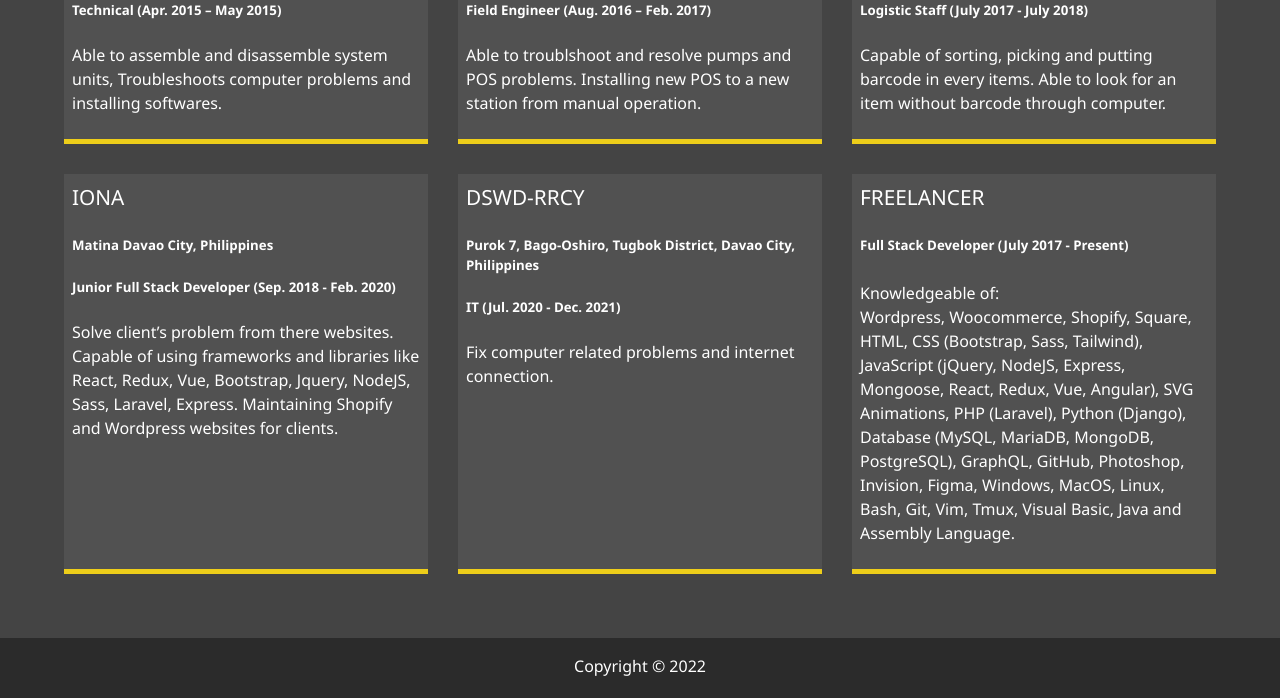
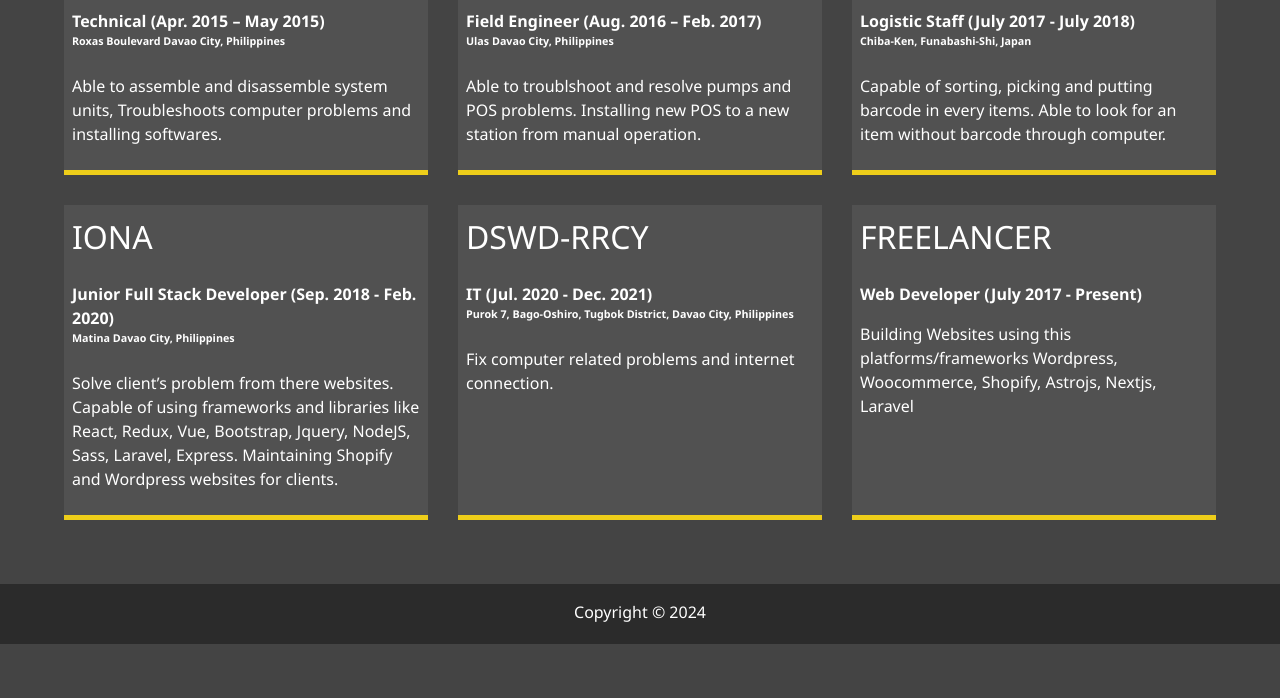
Before and after one commit to angelocdz/portfolio-003, a website: page dist/about.html in a window 1280 px wide. Shown: the part 665-1363 px from the top of the page. After the commit the page ends 1309 px from the top, so only its background shows below. Drawn offline with Linux system fonts and the light colour scheme.

Commit message:
Update content for 2024 Progress

```diff
--- a/scss/main.scss
+++ b/scss/main.scss
@@ -113,6 +113,9 @@ main {
     background: lighten($primary-color, 5);
     padding: 0.5rem;
     border-bottom: $secondary-color 5px solid;
+
+    h4 { margin-bottom: 0; }
+    h6 { margin-top: 0; }
   }
 }
 
@@ -194,7 +197,7 @@ main {
 
 #about {
   h2 {
-    font-size: 1.3rem;
+    font-size: 2rem;
   }
 
   .about-info {
```
Also changed, not shown: dist/about.html, dist/contact.html, dist/css/main.css, dist/img/projects/astro.png (added), dist/work.html, 1 other file.
